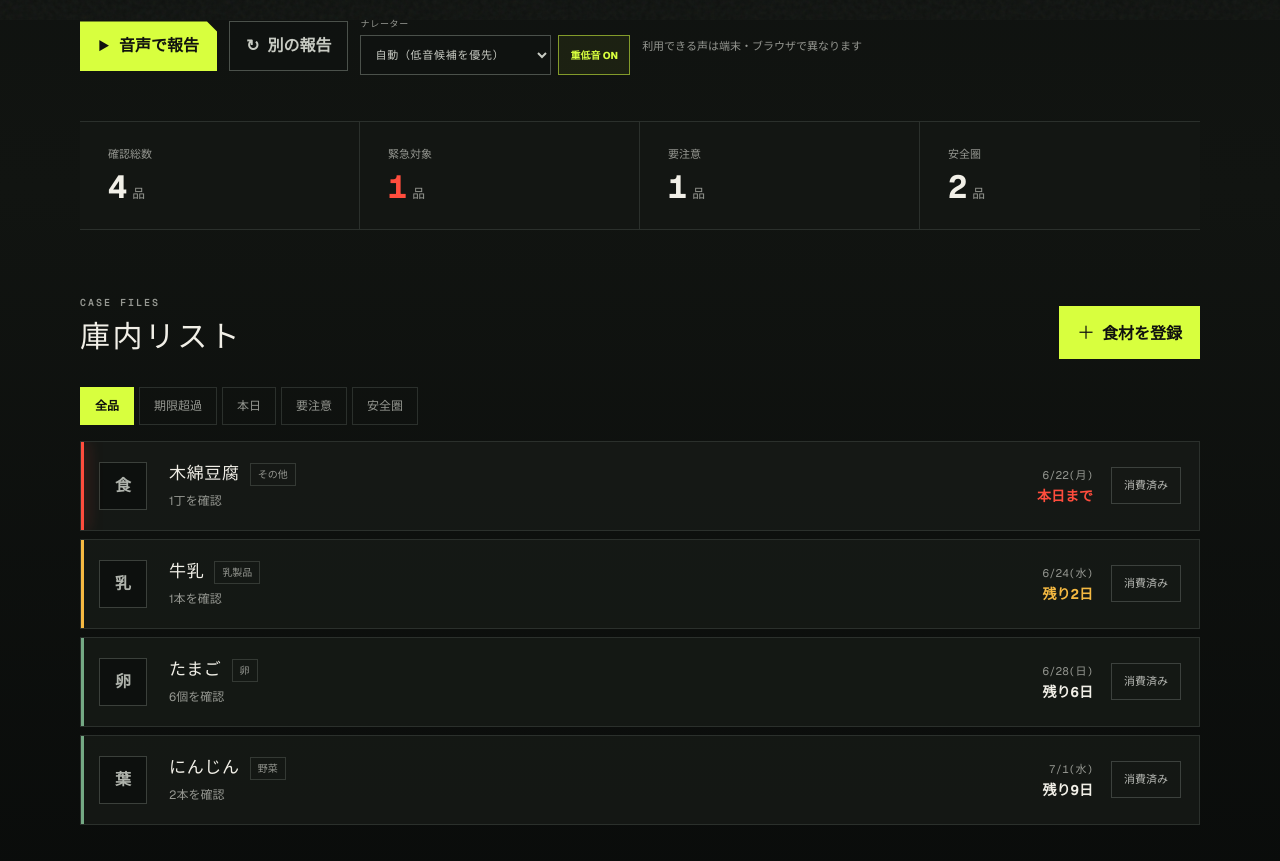
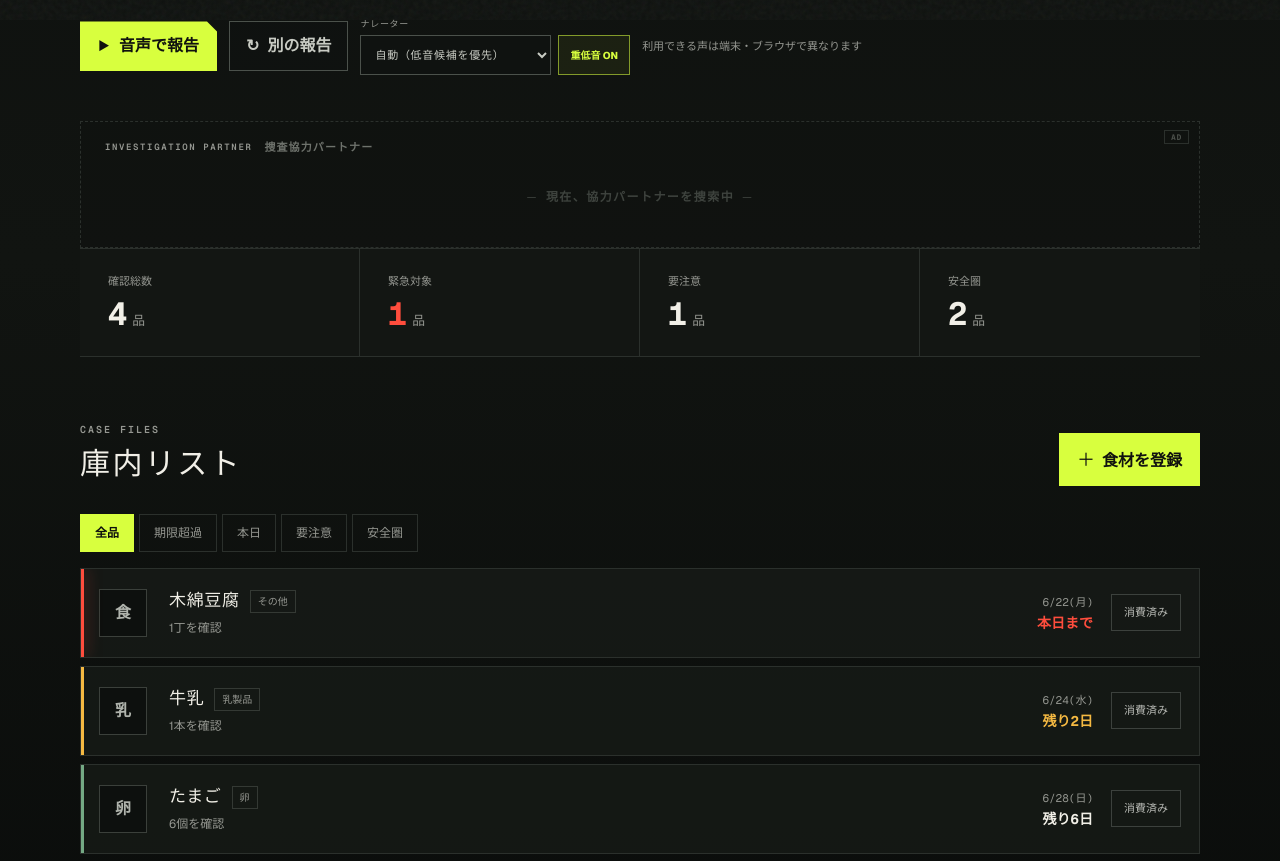
Before and after one commit to nokokoyk-hub/fridge-24h, a Next.js app: page / in a window 1280 px wide. Shown: the part 780-1641 px from the top of the page. Built offline with nearby package versions, Linux system fonts and the light colour scheme.

Commit message:
Add files via upload

```diff
--- a/src/components/fridge-dashboard.tsx
+++ b/src/components/fridge-dashboard.tsx
@@ -12,6 +12,7 @@ import {
 import { CATEGORIES, type Category, type FoodItem, type Urgency } from "@/types/food";
 import styles from "./fridge-dashboard.module.css";
 import { TypewriterText } from "./typewriter-text";
+import { AdBanner } from "./ad-banner";
 
 const STORAGE_KEY = "fridge-24h.inventory.v1";
 const VOICE_PREF_KEY = "fridge-24h.voice.v1";
@@ -267,6 +268,8 @@ export function FridgeDashboard() {
         </div>
       </section>
 
+      <AdBanner />
+
       <section className={styles.stats} aria-label="在庫概況">
         <div><span>確認総数</span><strong>{counts.total}</strong><small>品</small></div>
         <div className={counts.danger > 0 ? styles.statDanger : ""}><span>緊急対象</span><strong>{counts.danger}</strong><small>品</small></div>
```
